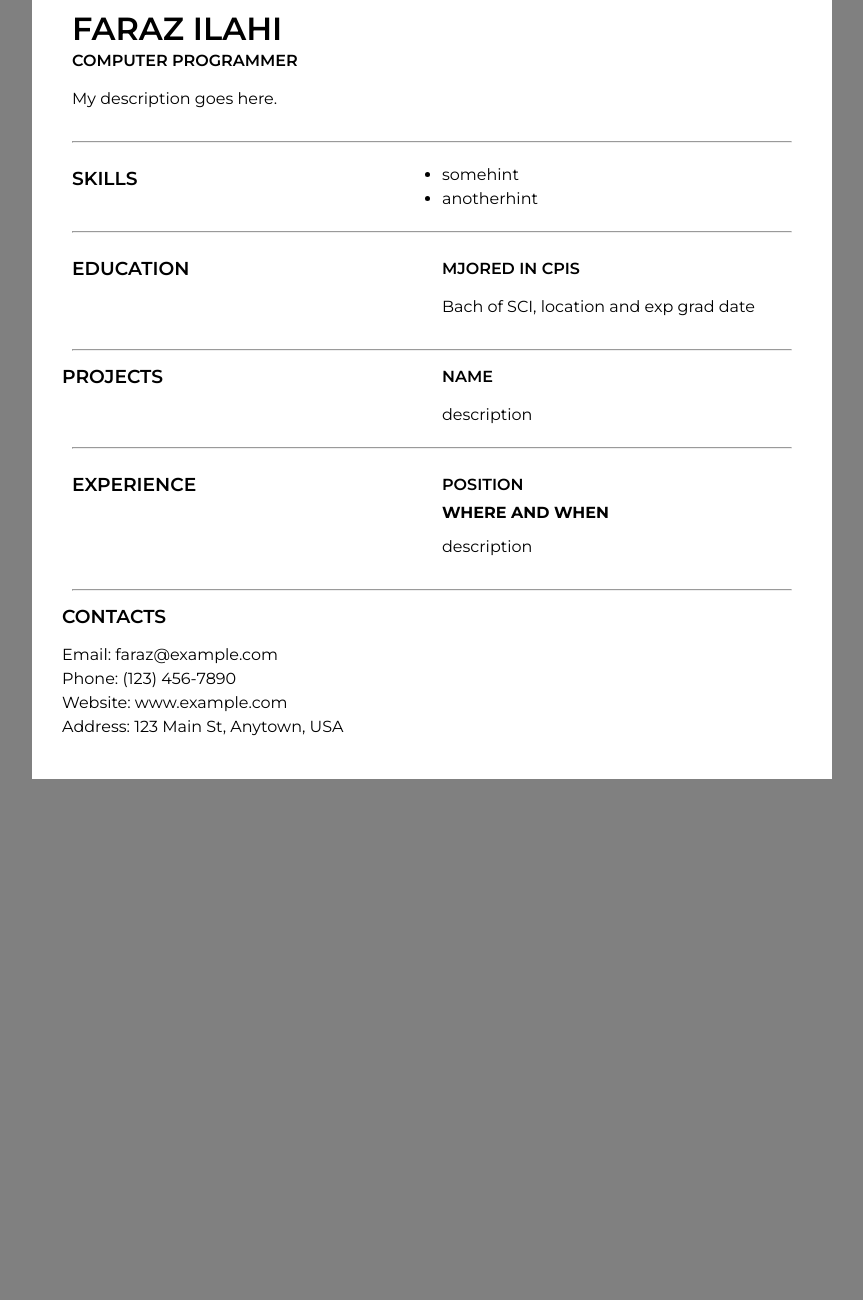
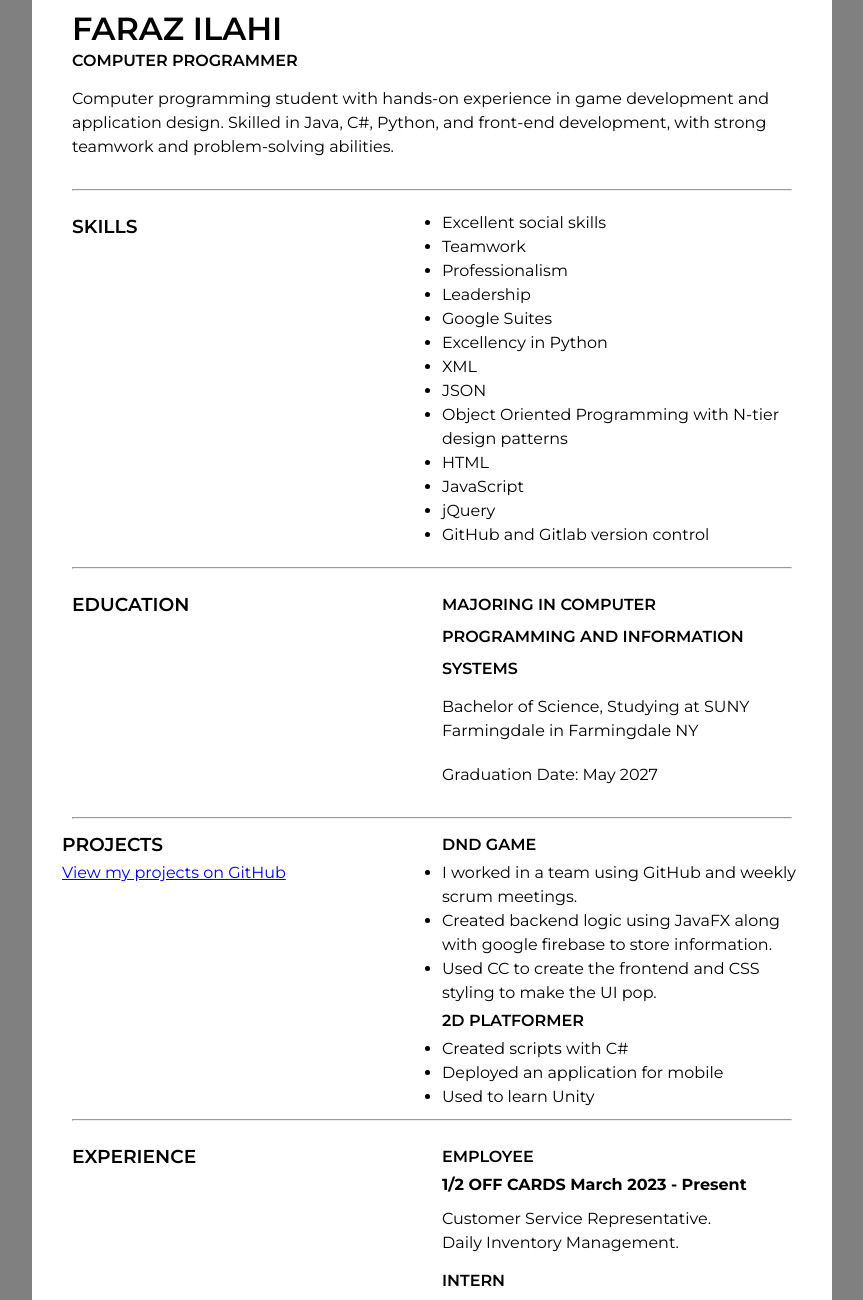
Before and after one commit to FarazIlahi/resume, a plain HTML site: page index.html in a window 1280 px wide. Shown: the part 43-1343 px from the top of the page, without its empty margins (208-1071 px from the left). Before the commit the page ends 838 px from the top, so only its background shows below. Drawn offline with Linux system fonts and the light colour scheme.

Commit message:
finished up the resume with a few changes

```diff
--- a/index.html
+++ b/index.html
@@ -11,18 +11,30 @@
     <div class="header">
       <h1>Faraz Ilahi</h1>
       <h4>Computer Programmer</h4>
-      <p>My description goes here.</p>
+      <p>Computer programming student with hands-on experience in game development and application design. Skilled in Java, C#, Python, and front-end development, with strong teamwork and problem-solving abilities.</p>
     </div>
     <hr>
     <section class="skills">
       <div class="grid-container">
         <div class="grid-item">
-          <h3>skills</h3>
+          <h3>Skills</h3>
         </div>
         <div class="grid-item">
           <ul>
-            <li>somehint</li>
-            <li>anotherhint</li>
+            <li>Excellent social skills</li>
+            <li>Teamwork</li>
+            <li>Professionalism</li>
+            <li>Leadership</li>
+            <li>Google Suites</li>
+            <li>Excellency in Python</li>
+            <li>XML</li>
+            <li>JSON</li>
+            <li>Object Oriented Programming with N-tier design patterns</li>
+            <li>HTML</li>
+            <li>JavaScript</li>
+            <li>jQuery</li>
+            <li>GitHub and Gitlab version control</li>
+            </ul>
         </div>
       </div>
     </section>
@@ -30,11 +42,12 @@
     <section class="education">
       <div class="grid-container">
         <div class="grid-item">
-          <h3>education</h3>
+          <h3>Education</h3>
         </div>
         <div class="grid-item">
-          <h4>Mjored in CPIS</h4>
-          <p>Bach of SCI, location and exp grad date</p>
+          <h4>Majoring in Computer Programming and Information Systems</h4>
+          <p>Bachelor of Science, Studying at SUNY Farmingdale in Farmingdale NY</p>
+          <p>Graduation Date: May 2027</p>
         </div>
       </div>
     </section>
@@ -43,10 +56,21 @@
       <div class="grid-container">
         <div class="grid-item">
           <h3>Projects</h3>
+          <a href="https://github.com/FarazIlahi" target="_blank">View my projects on GitHub</a>
         </div>
         <div class="grid-item">
-          <h4>name</h4>
-          <p>description</p>
+          <h4>DND Game</h4>
+          <ul>
+            <li>I worked in a team using GitHub and weekly scrum meetings.</li>
+            <li>Created backend logic using JavaFX along with google firebase to store information.</li>
+            <li>Used CC to create the frontend and CSS styling to make the UI pop.</li>
+          </ul>
+          <h4>2D Platformer</h4>
+          <ul>
+            <li>Created scripts with C#</li>
+            <li>Deployed an application for mobile</li>
+            <li>Used to learn Unity</li>
+          </ul>
         </div>
       </div>
     </section>
@@ -54,12 +78,17 @@
     <section class="experience">
       <div class="grid-container">
         <div class="grid-item">
-          <h3>experience</h3>
+          <h3>Experience</h3>
         </div>
         <div class="grid-item">
-          <h4>Position</h4>
-          <b>WHERE AND WHEN</b>
-          <p>description</p>
+          <h4>Employee</h4>
+          <b>1/2 OFF CARDS March 2023 - Present</b>
+          <p>Customer Service Representative.
+            <br>Daily Inventory Management.</p>
+          <h4>Intern</h4>
+          <b>Verizon July 2022 - August 2022</b>
+          <p>Designing and implementing Database Schema based on the project requirements.
+            <br>Data entry if required to test the integration and implementation of database systems and tables associated with the project assigned by the supervisor.</p>
         </div>
       </div>
     </section>
@@ -70,11 +99,11 @@
           <h3>contacts</h3>
           <div class="grid-item">
             <p>
-            Email: faraz@example.com   <br>
-            Phone: (123) 456-7890<br>
-            Website: www.example.com<br>
-            Address: 123 Main St, Anytown, USA
-          </p>
+              Email: <a href="mailto:farazahmedilahi@gmail.com">farazahmedilahi@gmail.com</a><br>
+              Phone: <a href="tel:+15168840487">(516) 884-0487</a><br>
+              Website: <a href="https://www.linkedin.com/in/faraz-ilahi" target="_blank">My LinkedIn Profile</a><br>
+              Address: Wantagh, NY, 11793
+            </p>
           </div>
         </div>
     </section>
```
